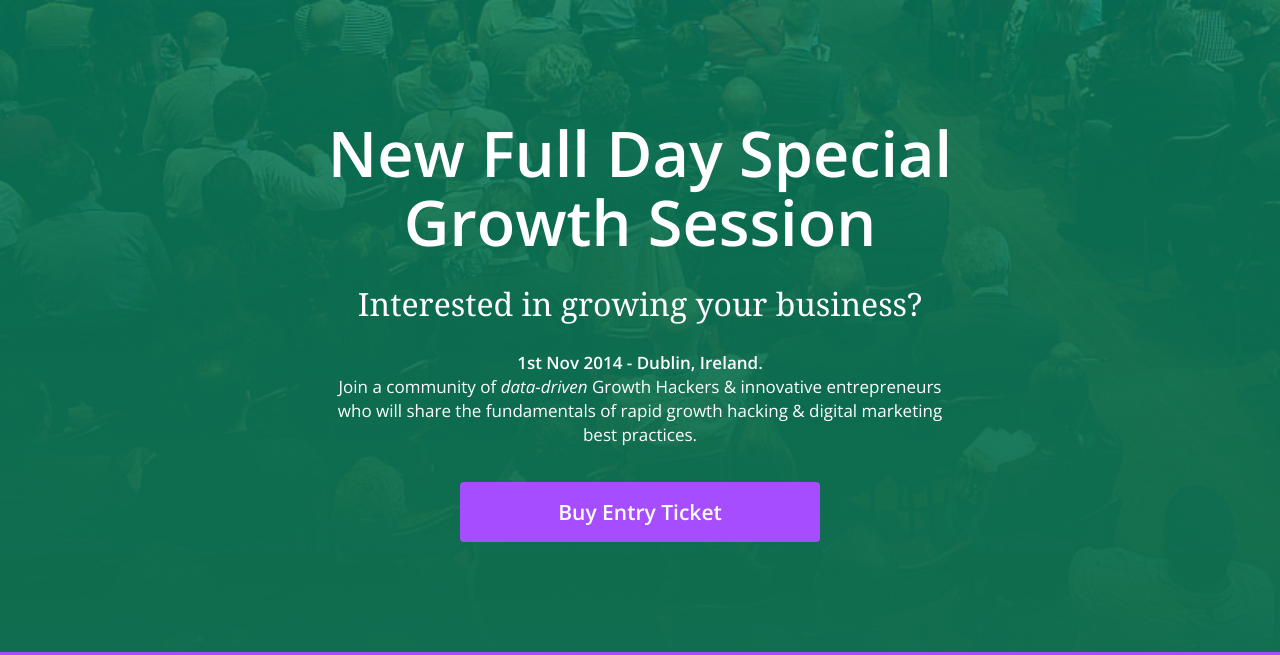
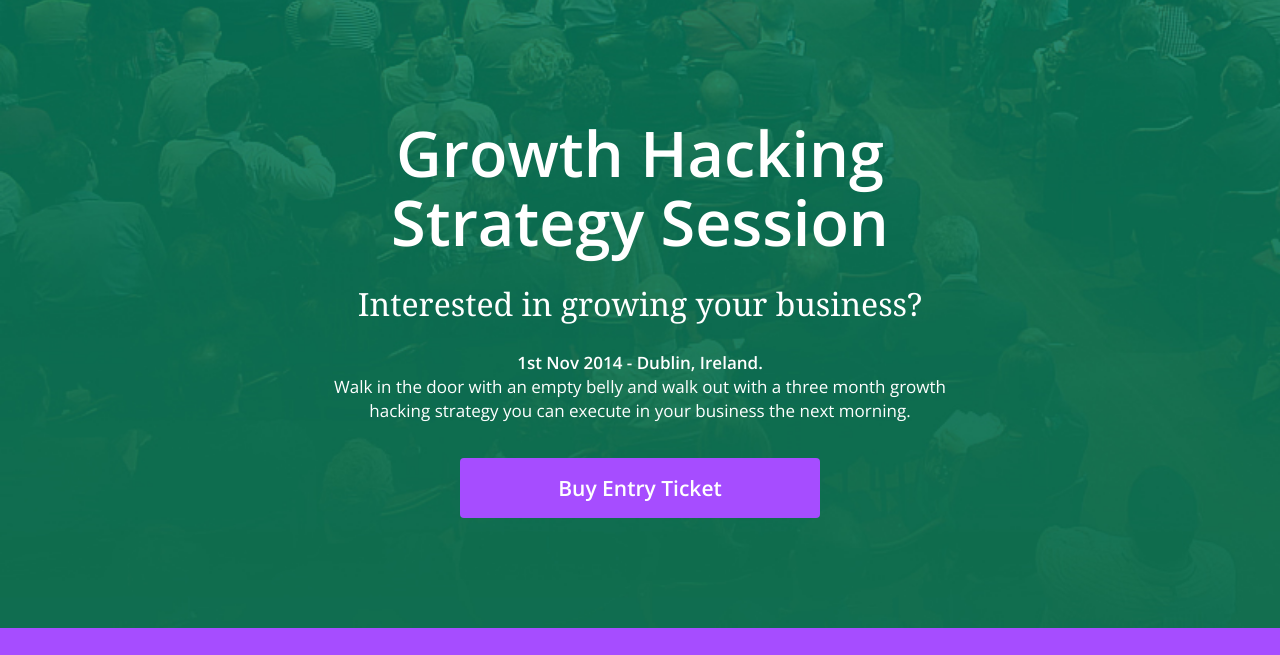
Before and after one commit to jamesekennedy/growthhackersdublin, a plain HTML site: page public_html/index.html in a window 1280 px wide. Shown: the part 129-784 px from the top of the page. Drawn offline with nearby package versions, Linux system fonts and the light colour scheme; some packages are replaced by stand-ins of ours.

Commit message:
added text to header

```diff
--- a/public_html/index.html
+++ b/public_html/index.html
@@ -35,12 +35,15 @@
 
 
       <div class="jumbotron">
-        <h1>New Full Day Special Growth Session</h1>
+        <h1>Growth Hacking Strategy Session</h1>
         <h2>Interested in growing your business?</h2>
         <br>
         <div class="row">
           <div class="col-md-10 col-md-offset-1">
-            <p class="lead"> <strong>1st Nov 2014 - Dublin, Ireland.</strong> <br />Join a community of <em>data-driven</em> Growth Hackers & innovative entrepreneurs who will share the fundamentals of rapid growth hacking &amp; digital marketing best practices.</p>
+            <p class="lead"> <strong>1st Nov 2014 - Dublin, Ireland.</strong> <br />
+
+Walk in the door with an empty belly and walk out with a three month growth hacking strategy you can execute in your business the next morning.
+</p>
           </div>
         </div>
         <br>
```
